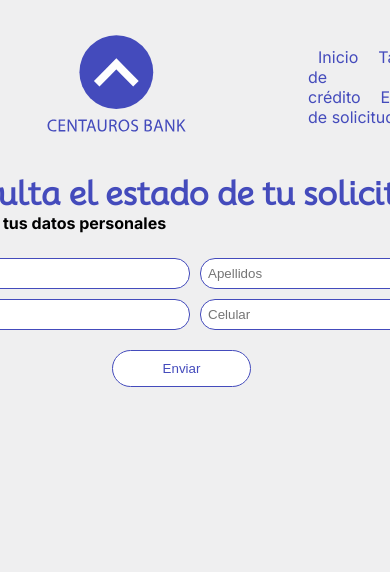
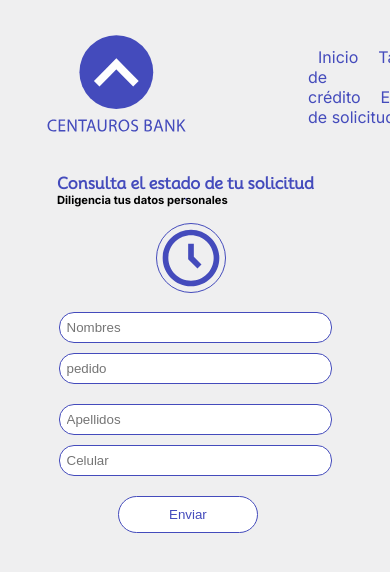
Before and after one commit to loadbing/centauros-bank, a Next.js app: page /search in a window 390 px wide. Shown: the top 572 px of the page. Built offline with nearby package versions, Linux system fonts and the light colour scheme.

Commit message:
ventana application status

```diff
--- a/src/app/search/page.js
+++ b/src/app/search/page.js
@@ -46,7 +46,7 @@ export default function ApplicationStatus(){
       <div className={styles.content}>
         <div className={styles.title}>
           <div className={styles.icon}>
-            <Image src={'/clock.svg'} width={70} height={70} className={styles.icon} alt='credit_card' />
+            <Image src={'/clock.svg'} width={70} height={70} className={styles.icon} alt='clock_svg' />
           </div>
           <div className={styles.text}>
             <h1>Consulta el estado de tu solicitud</h1>
--- a/src/app/search/page.module.css
+++ b/src/app/search/page.module.css
@@ -130,3 +130,42 @@
 
   @keyframes rotate {from {transform: rotate(0deg);}
       to {transform: rotate(360deg);}}
+
+/*responsive*/
+
+@media (max-width: 600px) {
+  .columns{
+    margin-top: 5rem;
+    justify-content: center;
+    display: grid;
+    width: 350px;
+    grid-auto-columns: auto;
+    grid-template-rows: 1fr 1fr;
+    overflow: hidden;
+  }
+
+  .text h1{
+    font-size: 1rem;
+    margin-left: 2rem;
+  }
+  .text h4{
+    font-size: 0.7rem;
+    margin-left: 2rem;
+  }
+  .content{
+    display: grid;
+    grid-template-columns: 1fr;
+    grid-template-rows: 1fr;
+  }
+  .title{
+    display: flex;
+    flex-wrap: wrap;
+  }
+  .icon{
+    margin-left: 55%;
+    margin-top: 1.5rem;
+  }
+  .btnSubmit{
+    margin-left: 28%;
+  }
+}
```
